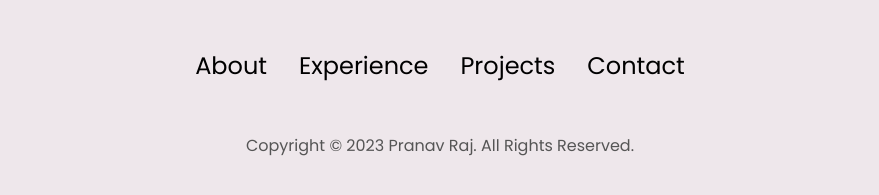
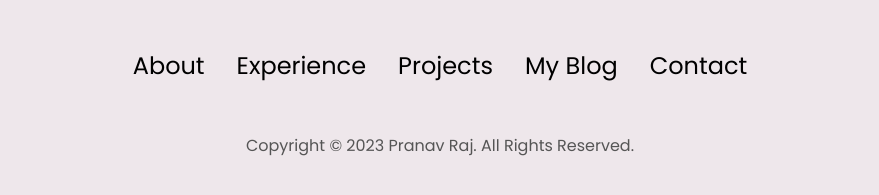
Before and after one commit to pr9tr/My_Portfolio, a plain HTML site: page index.html in a window 1280 px wide. Shown: the part 4158-4353 px from the top of the page, without its empty margins (200-1079 px from the left). Drawn offline with nearby package versions, Linux system fonts and the light colour scheme.

Commit message:
blog link added

```diff
--- a/index.html
+++ b/index.html
@@ -299,6 +299,7 @@
           <li><a href="#about">About</a></li>
           <li><a href="#experience">Experience</a></li>
           <li><a href="#projects">Projects</a></li>
+          <li><a href="#My_Blog">My Blog</a></li>
           <li><a href="#contact">Contact</a></li>
         </ul>
       </div>
```
